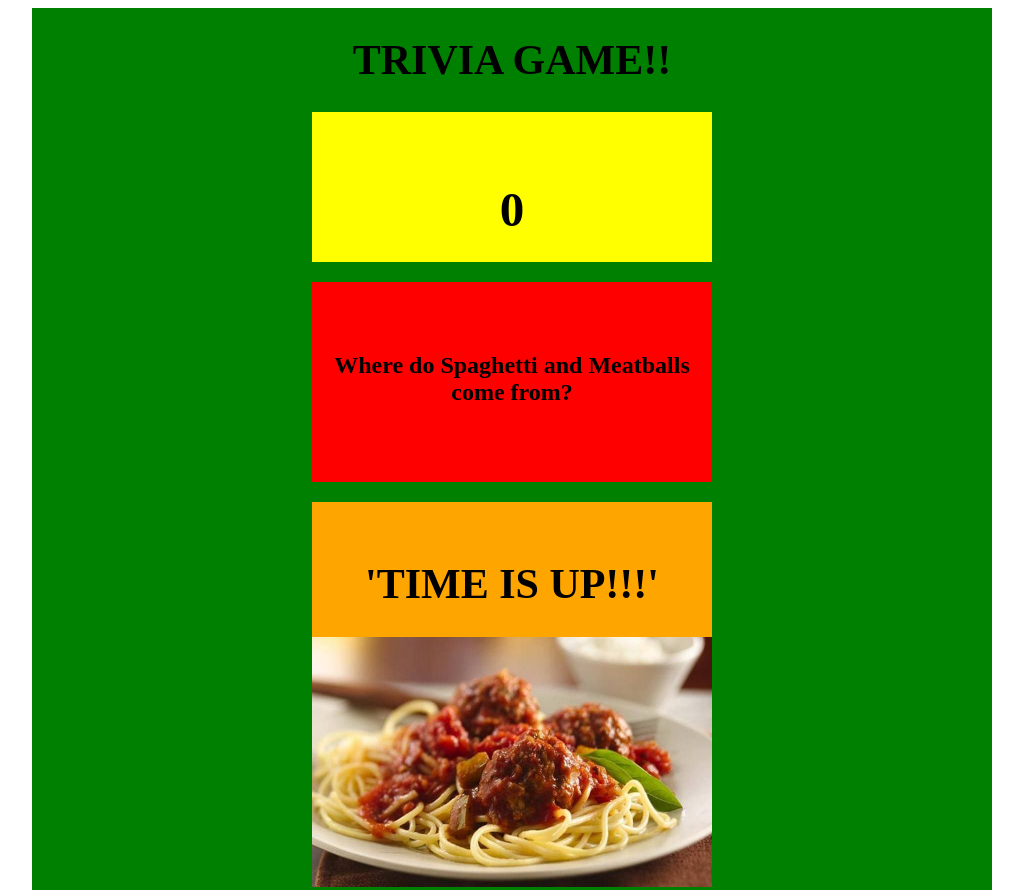
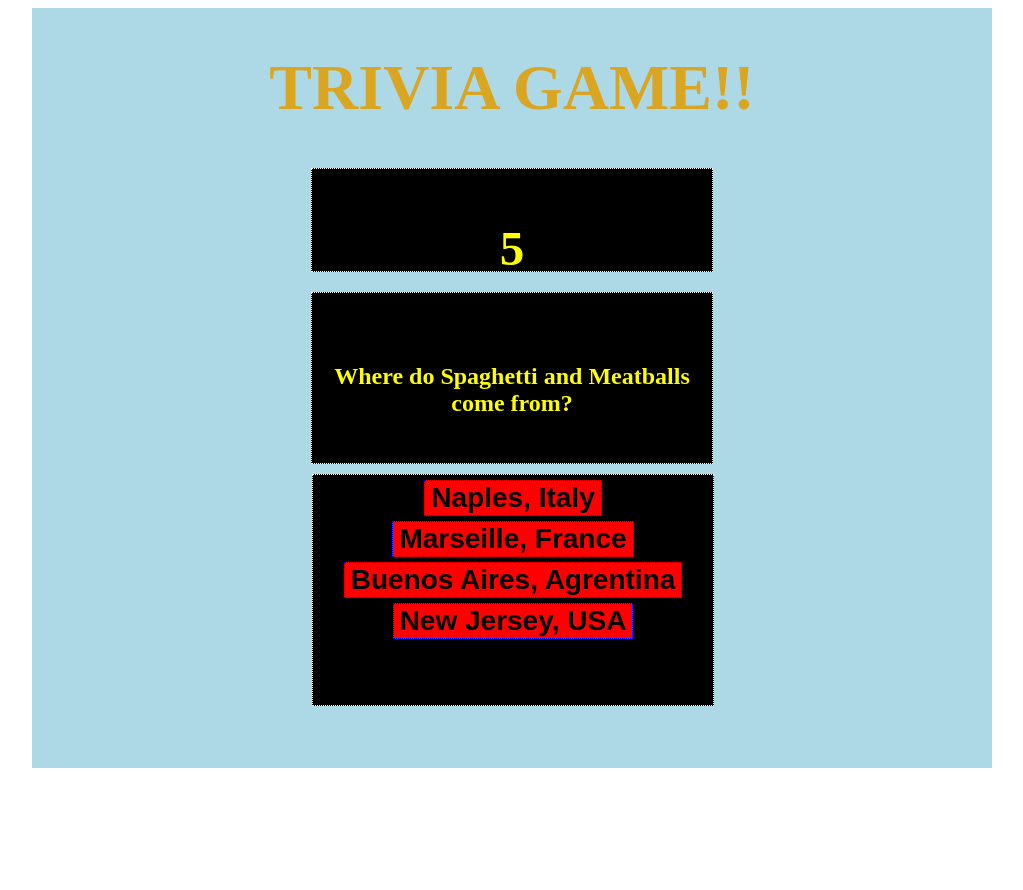
Before and after one commit to chefchino/TriviaGame, a plain HTML site: page index.html in a window 1280 px wide. Shown: the top 890 px of the page, without its empty margins (128-1151 px from the left). After the commit the page ends 800 px from the top, so only its background shows below. Drawn offline with nearby package versions, Linux system fonts and the light colour scheme.

Commit message:
progress

```diff
--- a/assets/css/style.css
+++ b/assets/css/style.css
@@ -1,9 +1,11 @@
 .gameOver{
     position: relative;
-    height: 960px;
+    height: 760px;
     width: 960px;
     margin: 0 auto;
-    background-color: blue;
+    background-color: lightblue;
+    color: darkslategray;
+
 
 
 }
@@ -22,32 +24,39 @@
     display: block;
 
 }
+#title{
 
+    color: goldenrod;
+    font-size:64px;
+}
 .jumbotron{
     position: absolute;
-    height: 960px;
+    height: 760px;
     width: 960px;
     margin: 0 auto;
-    background-color: green;
-    display: block;
+    background-color: lightblue;
+    /* display: block; */
 }
+
 h1{
     text-align: center;
-    font-size: 42px;
+    font-size: 36px;
     font-weight: bolder;
 }
 p{
     text-align: center;
-    font-size: 36px;
+    font-size: 30px;
     font-weight: bolder;
 }
 .timer{
     margin:0 auto;
     margin-top:20px;
-    padding-top:20px;
-    height: 130px;
+    padding-top:2px;
+    height: 100px;
     width:400px;
-    background-color: yellow;
+    background-color: black;
+    color: yellow;
+    border: 1px dotted white;
     text-align: center;
     font-size: 42px;
     font-weight: bolder;
@@ -56,9 +65,11 @@ p{
     margin: 0 auto;
     margin-top:20px;
     padding-top:70px;
-    height: 130px;
+    height: 100px;
     width: 400px;
-    background-color: red;
+    background-color: black;
+    color: yellow;
+    border: 1px dotted white;
     text-align: center;
     font-size: 24px;
     font-weight: bolder;
@@ -66,18 +77,20 @@ p{
 .answers{
     position:absolute;
     margin:0 auto;
-    margin-top:20px;
+    margin-top:10px;
     margin-left: 280px;
-    padding-top:30px;
-    height: 250px;
+
+    height: 230px;
     width:400px;
-    background-color: orange;
+    background-color: black;
+    color: yellow;
+    border: 1px dotted white;
     text-align: center;
-    font-size: 24px;
+    font-size: 20px;
     font-weight: bolder;
-    /* display:none; */
+
 }
-#WINNER, #LOSER{
+#WINNER, #LOSER, #TIME{
     position: absolute;
     color: green;
     text-align: center;
@@ -88,8 +101,10 @@ img{
     width:400px;
 }
 .choice{
-    background-color: orange;
+    background-color: red;
+    color: black;
+    border: 1px dotted blue;
     font-weight:bold;
-    margin-top:15px;
+    margin-top:5px;
     font-size:28px;
 }
--- a/assets/javascript/app.js
+++ b/assets/javascript/app.js
@@ -100,30 +100,23 @@ var gameOver = $(".gameOver")
 var jumbotron = $(".jumbotron")
 var answers = $(".answers")
 var timeOut;
-document
+
 function nextQuestion() {
+    var food = foodQuestions[runningQuestion];
     clearInterval(intervalId);
-    timer = 5;
+    timer = 10;
     intervalId = setInterval(decrement, 1000);
-
-    // clearTimeout(timeOut);
     $(".answers").empty();
-    $(".answers").append($("<button class='choice' id='a' onclick= checkAnswer('a')></button>"),$("<button class='choice' id='b' onclick= checkAnswer('b')></button>"),$("<button class='choice' id = 'c' onclick= checkAnswer('c')></button>"),$("<button class= 'choice' id= 'd' onclick= checkAnswer('d')></button>"))
-    var food = foodQuestions[runningQuestion];
-
+    $(".answers").append($("<button class='choice' id='a' onclick= checkAnswer('a')></button>"),"<br>",$("<button class='choice' id='b' onclick= checkAnswer('b')></button>"),"<br>", $("<button class='choice' id = 'c' onclick= checkAnswer('c')></button>"),"<br>",$("<button class= 'choice' id= 'd' onclick= checkAnswer('d')></button>"))
     $(".question").html(food.question);
     $("#a").html(food.answer1);
     $("#b").html(food.answer2);
     $("#c").html(food.answer3);
     $("#d").html(food.answer4);
-    // gameOver.empty();
+
 
 }
-// $("#reset").on('click', function(){//listener for static
-//     console.log("reset");
-// })
 
-// nextQuestion();
 function checkAnswer(userChoice) {
     if (userChoice == foodQuestions[runningQuestion].correctAnswer) {
         correct++;
@@ -131,6 +124,7 @@ function checkAnswer(userChoice) {
         var image= $("<img>").attr("src",foodQuestions[runningQuestion].imgFood);
         $(".answers").append("<h1 id='WINNER'>YOU GOT IT!!!</h1>")
         $(".answers").append(image);
+        clearInterval(intervalId);
 
         console.log("1", correct);
     } else {
@@ -139,6 +133,7 @@ function checkAnswer(userChoice) {
         var image= $("<img>").attr("src",foodQuestions[runningQuestion].imgFood);
         $(".answers").append("<h1 id='LOSER'>'THAT IS A MISS!!!'</h1>")
         $(".answers").append(image);
+        clearInterval(intervalId);
         console.log("2", incorrect);
 
     }
@@ -154,7 +149,7 @@ function checkAnswer(userChoice) {
             gameOver.append(feedback);
             jumbotron.hide();
         }
-    }, 3000);
+    }, 1500);
 
 
 
--- a/index.html
+++ b/index.html
@@ -15,7 +15,7 @@
     <div class="gameOver">
     <div class="jumbotron">
 
-    <h1>TRIVIA GAME!!</h1>
+    <h1 id="title">TRIVIA GAME!!</h1>
 
     <div class="timer">Timer Here</div>
     <div class="question">Question Here</div>
```
Also changed, not shown: 1 other file.
